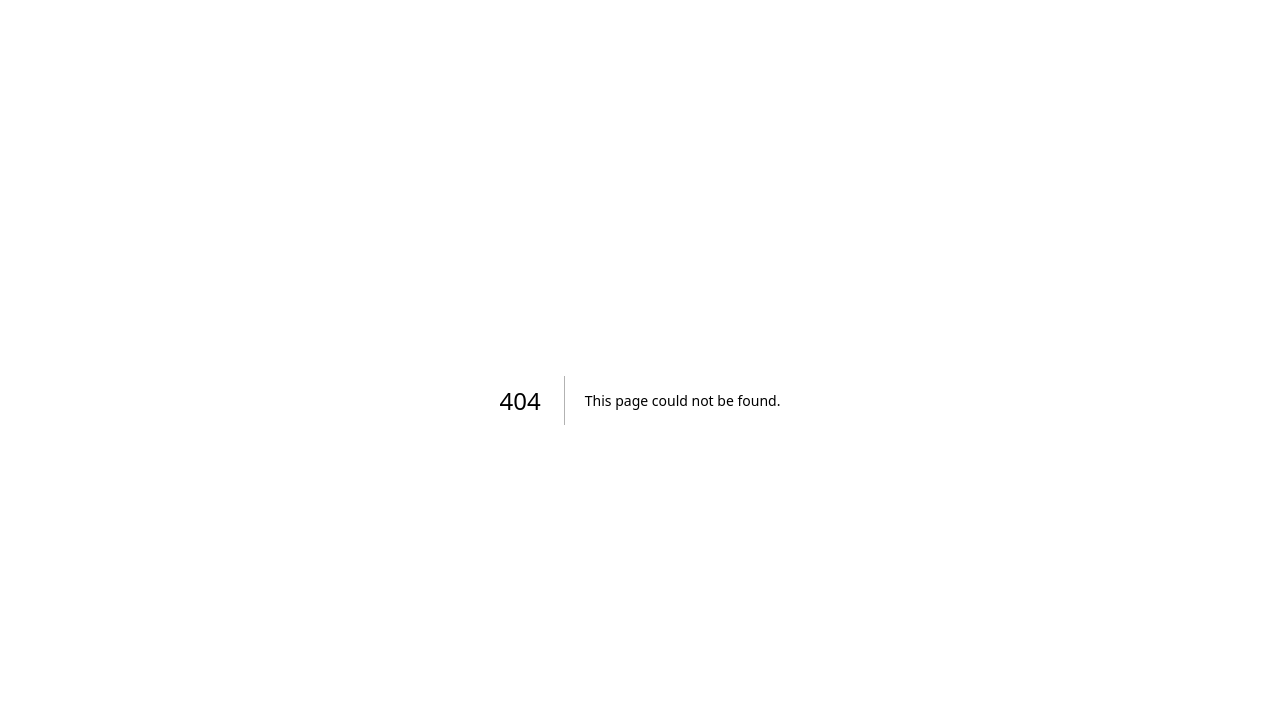
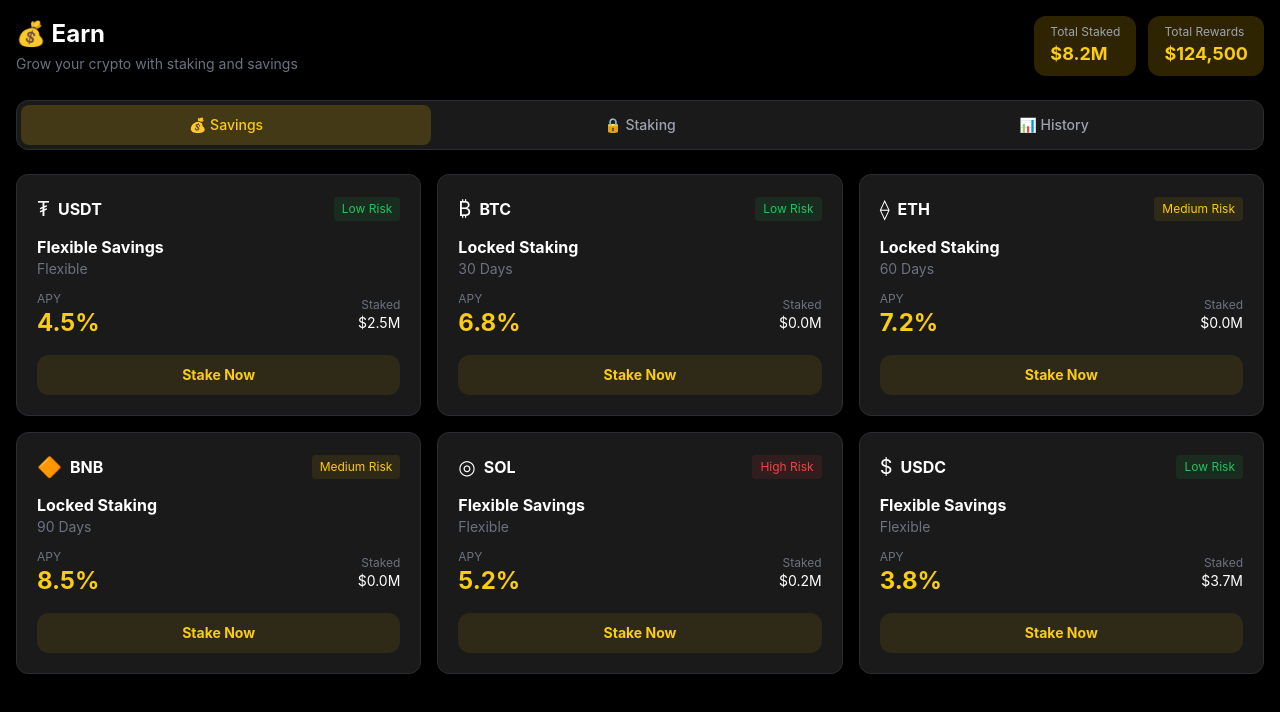
Before and after one commit to Cashipro/cashipro, a Next.js app in the folder apps/web/: page /earn in a window 1280 px wide. Before the commit this address had no page. Shown: the top 712 px of the page. Built offline with nearby package versions, Linux system fonts and the light colour scheme.

Commit message:
Add EarnPage component for staking and savings

```diff
--- /dev/null
+++ b/apps/web/src/app/earn/page.tsx
@@ -0,0 +1,272 @@
+"use client";
+
+import { useState } from "react";
+import Link from "next/link";
+
+const earnProducts = [
+  {
+    id: 1,
+    asset: "USDT",
+    name: "Flexible Savings",
+    apy: "4.5%",
+    term: "Flexible",
+    minDeposit: 10,
+    maxDeposit: 100000,
+    totalStaked: 2450000,
+    risk: "Low",
+    color: "green",
+  },
+  {
+    id: 2,
+    asset: "BTC",
+    name: "Locked Staking",
+    apy: "6.8%",
+    term: "30 Days",
+    minDeposit: 0.001,
+    maxDeposit: 10,
+    totalStaked: 1250,
+    risk: "Low",
+    color: "yellow",
+  },
+  {
+    id: 3,
+    asset: "ETH",
+    name: "Locked Staking",
+    apy: "7.2%",
+    term: "60 Days",
+    minDeposit: 0.1,
+    maxDeposit: 100,
+    totalStaked: 8500,
+    risk: "Medium",
+    color: "blue",
+  },
+  {
+    id: 4,
+    asset: "BNB",
+    name: "Locked Staking",
+    apy: "8.5%",
+    term: "90 Days",
+    minDeposit: 0.5,
+    maxDeposit: 500,
+    totalStaked: 32400,
+    risk: "Medium",
+    color: "yellow",
+  },
+  {
+    id: 5,
+    asset: "SOL",
+    name: "Flexible Savings",
+    apy: "5.2%",
+    term: "Flexible",
+    minDeposit: 1,
+    maxDeposit: 10000,
+    totalStaked: 185000,
+    risk: "High",
+    color: "purple",
+  },
+  {
+    id: 6,
+    asset: "USDC",
+    name: "Flexible Savings",
+    apy: "3.8%",
+    term: "Flexible",
+    minDeposit: 10,
+    maxDeposit: 200000,
+    totalStaked: 3670000,
+    risk: "Low",
+    color: "green",
+  },
+];
+
+export default function EarnPage() {
+  const [selectedProduct, setSelectedProduct] = useState<typeof earnProducts[0] | null>(null);
+  const [amount, setAmount] = useState("");
+  const [activeTab, setActiveTab] = useState<"savings" | "staking" | "history">("savings");
+
+  const handleStake = () => {
+    alert(`Staking ${amount} ${selectedProduct?.asset} in ${selectedProduct?.name}`);
+    setSelectedProduct(null);
+    setAmount("");
+  };
+
+  return (
+    <div className="min-h-screen bg-black p-4">
+      <div className="max-w-7xl mx-auto space-y-6">
+        {/* Header */}
+        <div className="flex flex-wrap items-center justify-between gap-4">
+          <div>
+            <h1 className="text-2xl font-bold text-white">💰 Earn</h1>
+            <p className="text-sm text-gray-500 mt-1">Grow your crypto with staking and savings</p>
+          </div>
+          <div className="flex items-center gap-3">
+            <div className="bg-yellow-500/20 px-4 py-2 rounded-xl">
+              <p className="text-xs text-gray-400">Total Staked</p>
+              <p className="text-lg font-bold text-yellow-400">$8.2M</p>
+            </div>
+            <div className="bg-yellow-500/20 px-4 py-2 rounded-xl">
+              <p className="text-xs text-gray-400">Total Rewards</p>
+              <p className="text-lg font-bold text-yellow-400">$124,500</p>
+            </div>
+          </div>
+        </div>
+
+        {/* Tabs */}
+        <div className="flex gap-1 bg-[#1a1a1a] rounded-xl p-1 border border-[#2b2d33]">
+          <button
+            onClick={() => setActiveTab("savings")}
+            className={`flex-1 py-2.5 rounded-lg text-sm font-medium transition ${
+              activeTab === "savings"
+                ? "bg-yellow-500/20 text-yellow-400"
+                : "text-gray-400 hover:text-white"
+            }`}
+          >
+            💰 Savings
+          </button>
+          <button
+            onClick={() => setActiveTab("staking")}
+            className={`flex-1 py-2.5 rounded-lg text-sm font-medium transition ${
+              activeTab === "staking"
+                ? "bg-yellow-500/20 text-yellow-400"
+                : "text-gray-400 hover:text-white"
+            }`}
+          >
+            🔒 Staking
+          </button>
+          <button
+            onClick={() => setActiveTab("history")}
+            className={`flex-1 py-2.5 rounded-lg text-sm font-medium transition ${
+              activeTab === "history"
+                ? "bg-yellow-500/20 text-yellow-400"
+                : "text-gray-400 hover:text-white"
+            }`}
+          >
+            📊 History
+          </button>
+        </div>
+
+        {/* Products Grid */}
+        <div className="grid grid-cols-1 sm:grid-cols-2 lg:grid-cols-3 gap-4">
+          {earnProducts.map((product) => (
+            <div
+              key={product.id}
+              className="bg-[#1a1a1a] rounded-xl border border-[#2b2d33] p-5 hover:border-yellow-500/50 transition-all"
+            >
+              <div className="flex items-center justify-between mb-3">
+                <div className="flex items-center gap-2">
+                  <span className="text-xl">
+                    {product.asset === "BTC" ? "₿" :
+                     product.asset === "ETH" ? "⟠" :
+                     product.asset === "USDT" ? "₮" :
+                     product.asset === "BNB" ? "🔶" :
+                     product.asset === "SOL" ? "◎" : "$"}
+                  </span>
+                  <span className="text-white font-bold">{product.asset}</span>
+                </div>
+                <span className={`text-xs px-2 py-1 rounded ${
+                  product.risk === "Low" ? "bg-green-500/10 text-green-500" :
+                  product.risk === "Medium" ? "bg-yellow-500/10 text-yellow-400" :
+                  "bg-red-500/10 text-red-500"
+                }`}>
+                  {product.risk} Risk
+                </span>
+              </div>
+
+              <h3 className="text-white font-bold">{product.name}</h3>
+              <p className="text-sm text-gray-500">{product.term}</p>
+
+              <div className="mt-3 flex items-center justify-between">
+                <div>
+                  <p className="text-xs text-gray-500">APY</p>
+                  <p className="text-2xl font-bold text-yellow-400">{product.apy}</p>
+                </div>
+                <div className="text-right">
+                  <p className="text-xs text-gray-500">Staked</p>
+                  <p className="text-sm text-white">${(product.totalStaked / 1000000).toFixed(1)}M</p>
+                </div>
+              </div>
+
+              <button
+                onClick={() => setSelectedProduct(product)}
+                className="w-full mt-4 py-2.5 bg-yellow-500/10 text-yellow-400 font-bold rounded-xl hover:bg-yellow-500/20 transition text-sm"
+              >
+                Stake Now
+              </button>
+            </div>
+          ))}
+        </div>
+
+        {/* Stake Modal */}
+        {selectedProduct && (
+          <div className="fixed inset-0 bg-black/80 flex items-center justify-center p-4 z-50">
+            <div className="bg-[#1a1a1a] rounded-2xl border border-[#2b2d33] p-6 max-w-md w-full">
+              <div className="flex items-center justify-between mb-4">
+                <h3 className="text-white font-bold text-xl">
+                  Stake {selectedProduct.asset}
+                </h3>
+                <button
+                  onClick={() => setSelectedProduct(null)}
+                  className="text-gray-400 hover:text-white text-xl"
+                >
+                  ✕
+                </button>
+              </div>
+
+              <div className="space-y-4">
+                <div className="bg-black/50 rounded-lg p-4 space-y-2 text-sm">
+                  <div className="flex justify-between">
+                    <span className="text-gray-500">Product</span>
+                    <span className="text-white">{selectedProduct.name}</span>
+                  </div>
+                  <div className="flex justify-between">
+                    <span className="text-gray-500">Term</span>
+                    <span className="text-white">{selectedProduct.term}</span>
+                  </div>
+                  <div className="flex justify-between">
+                    <span className="text-gray-500">APY</span>
+                    <span className="text-yellow-400 font-bold">{selectedProduct.apy}</span>
+                  </div>
+                  <div className="flex justify-between">
+                    <span className="text-gray-500">Min Deposit</span>
+                    <span className="text-white">{selectedProduct.minDeposit} {selectedProduct.asset}</span>
+                  </div>
+                </div>
+
+                <div>
+                  <label className="text-sm text-gray-400 block mb-1.5">
+                    Amount ({selectedProduct.asset})
+                  </label>
+                  <input
+                    type="number"
+                    value={amount}
+                    onChange={(e) => setAmount(e.target.value)}
+                    placeholder={`Min ${selectedProduct.minDeposit}`}
+                    className="w-full bg-black border border-[#2b2d33] rounded-xl px-4 py-3 text-white placeholder-gray-500 focus:outline-none focus:border-yellow-400 transition"
+                  />
+                </div>
+
+                <div className="bg-black/50 rounded-lg p-3 text-center">
+                  <p className="text-sm text-gray-500">Estimated Rewards</p>
+                  <p className="text-xl font-bold text-yellow-400">
+                    {amount ? `$${(Number(amount) * parseFloat(selectedProduct.apy) / 100).toFixed(2)}` : "$0.00"}
+                  </p>
+                </div>
+
+                <button
+                  onClick={handleStake}
+                  disabled={!amount}
+                  className={`w-full py-3 rounded-xl font-bold transition ${
+                    amount
+                      ? "bg-yellow-500 text-black hover:bg-yellow-400"
+                      : "bg-[#2b2d33] text-gray-500 cursor-not-allowed"
+                  }`}
+                >
+                  Confirm Stake
+                </button>
+              </div>
+            </div>
+          </div>
+        )}
+      </div>
+    </div>
+  );
+}
```
